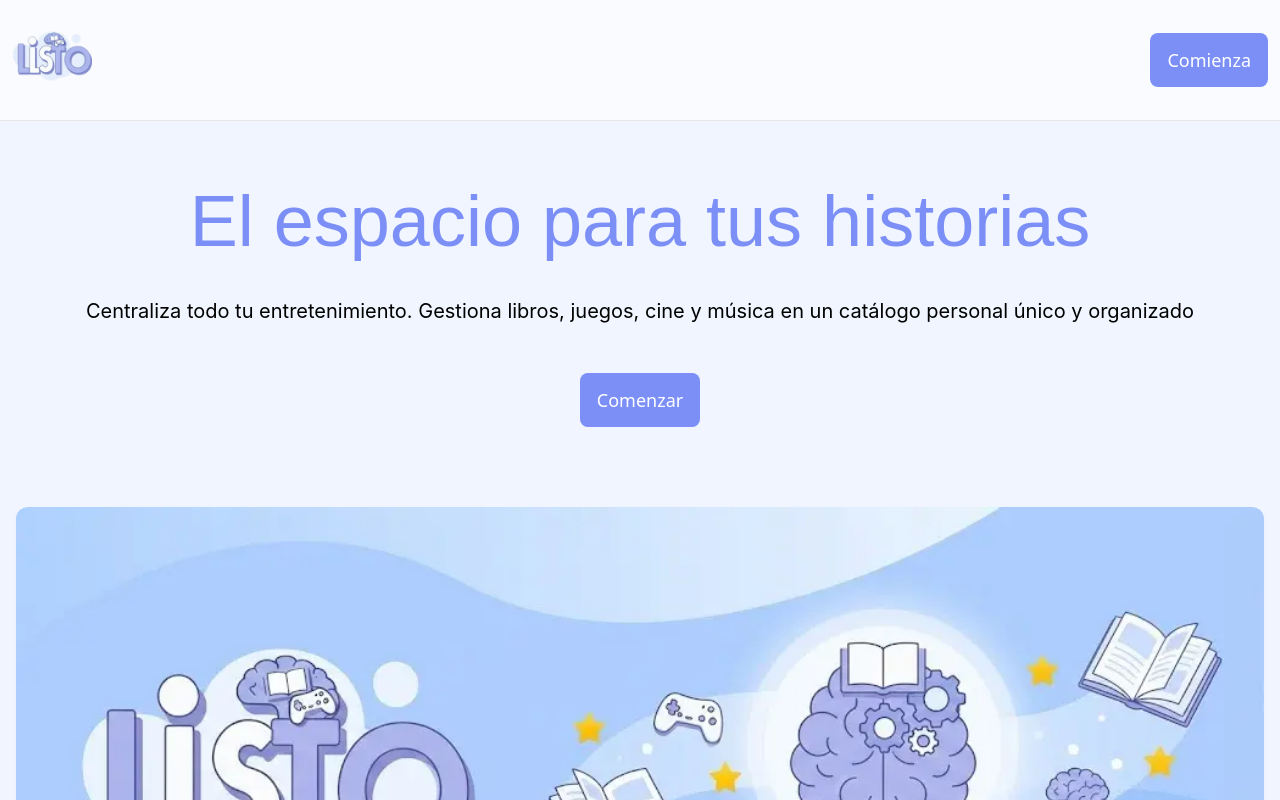
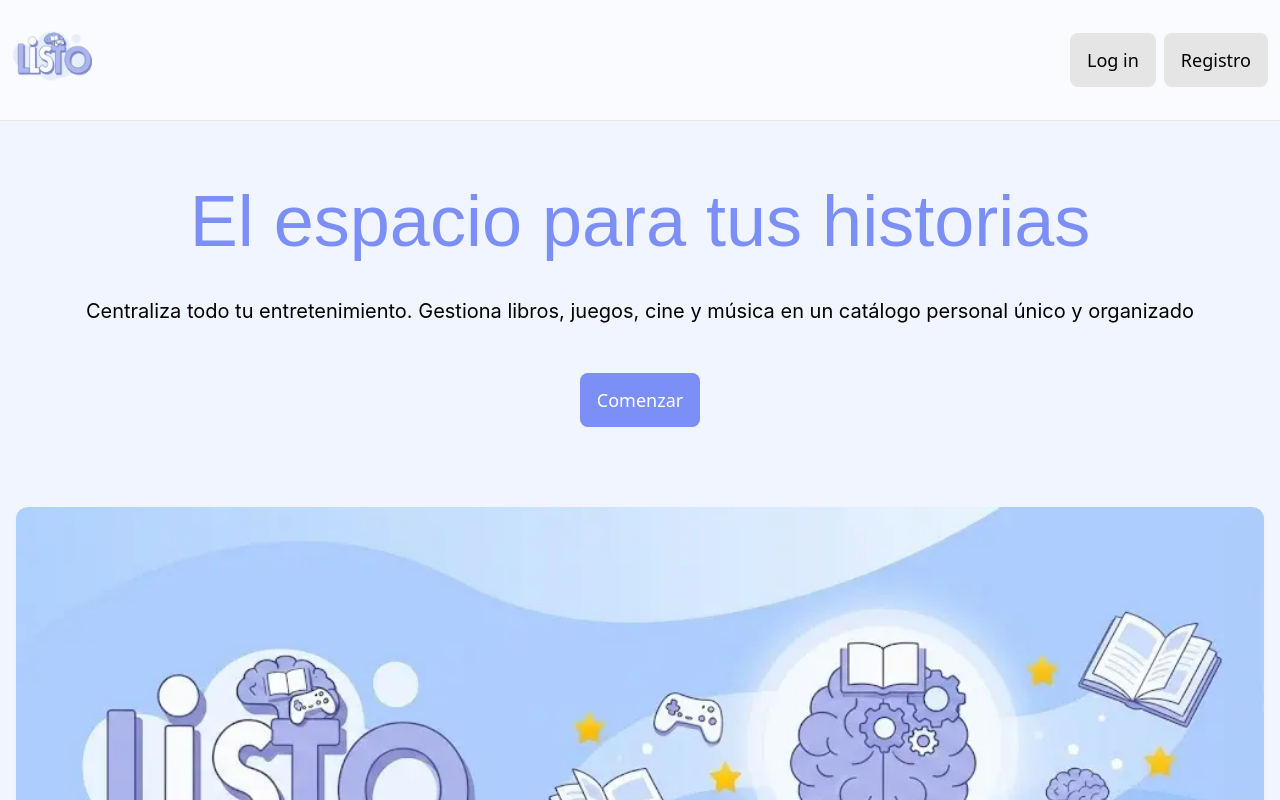
Before and after one commit to egilp04/listO, a React (Vite) app: page / in a window 1280 px wide. Shown: the top 800 px of the page. Built offline with nearby package versions, Linux system fonts and the light colour scheme.

Commit message:
logica boton is active

```diff
--- a/src/componentes/Navbar.tsx
+++ b/src/componentes/Navbar.tsx
@@ -1,6 +1,6 @@
 import { useState } from "react";
 import Button from "./Button";
-import { NavLink, useLocation, useNavigate } from "react-router-dom";
+import { NavLink, useNavigate } from "react-router-dom";
 
 interface NavbarProps {
   usuario?: string;
@@ -13,7 +13,6 @@ const Navbar: React.FC<NavbarProps> = ({
   estaLogueado = false,
   esAdmin = false,
 }) => {
-  const location = useLocation();
   const [close, setClose] = useState(true);
 
   const handleClick = () => {
@@ -25,7 +24,7 @@ const Navbar: React.FC<NavbarProps> = ({
   return (
     <nav className="relative flex justify-between items-center p-3 bg-primary-50 flex-wrap border border-b-neutral-200 border-t-0 border-l-0 border-r-0">
       <div className="flex items-center gap-3">
-        <NavLink to="/" className="navbar-logo">
+        <NavLink to="/" end className="navbar-logo">
           <img
             src="/src/assets/img/logo/logo.webp"
             alt="logo"
@@ -47,65 +46,49 @@ const Navbar: React.FC<NavbarProps> = ({
         </span>
       </div>
       <div
-        className={`${
-          close ? "hidden" : "flex absolute right-0 top-full bg-primary-50 p-4"
+        className={`${close ? "hidden" : "flex absolute right-0 top-full bg-primary-50 p-4"
           }  flex-col items-center gap-4 lg:mt-0 lg:flex lg:w-auto lg:flex-row`}
       >
         <div className="botones-navbar">
           {estaLogueado && (
             <>
-              <Button
-                variant="secundario"
-                onClick={() => {
-                  {
-                    navigate("/biblioteca");
-                  }
-                }}
-              >
+              <NavLink to="/biblioteca" className="nav-link">
+                {({ isActive }) => (
+                  <Button variant={isActive ? "primario" : "secundario"}>
                     Mi Biblioteca
                   </Button>
-              <Button
-                variant="secundario"
-                onClick={() => {
-                  {
-                    navigate("/estadisticas");
-                  }
-                }}
-              >
+                )}
+              </NavLink>
+              <NavLink to="/estadisticas" end className="nav-link">
+                {({ isActive }) => (
+                  <Button variant={isActive ? "primario" : "secundario"}>
                     Estadísticas
                   </Button>
-              <Button
-                variant="secundario"
-                onClick={() => {
-                  {
-                    navigate("/miperfil");
-                  }
-                }}
-              >
+                )}
+              </NavLink>
+              <NavLink to="/miperfil" className="nav-link">
+                {({ isActive }) => (
+                  <Button variant={isActive ? "primario" : "secundario"}>
                     Mi Perfil
                   </Button>
+                )}
+              </NavLink>
               {esAdmin && (
                 <>
-                  <Button
-                    variant="secundario"
-                    onClick={() => {
-                      {
-                        navigate("/estadisticas/globales");
-                      }
-                    }}
-                  >
+                  <NavLink to="/estadisticas/globales" className="nav-link">
+                    {({ isActive }) => (
+                      <Button variant={isActive ? "primario" : "secundario"}>
                         Estadísticas Globales
                       </Button>
-                  <Button
-                    variant="secundario"
-                    onClick={() => {
-                      {
-                        navigate("/gestion");
-                      }
-                    }}
-                  >
+                    )}
+                  </NavLink>
+                  <NavLink to="/gestion" className="nav-link">
+                    {({ isActive }) => (
+                      <Button variant={isActive ? "primario" : "secundario"}>
                         Gestión
                       </Button>
+                    )}
+                  </NavLink>
                 </>
               )}
             </>
@@ -113,27 +96,27 @@ const Navbar: React.FC<NavbarProps> = ({
         </div>
         <div className="botones-navbar">
           {!estaLogueado ? (
-            location.pathname === "/" ? (
-              <NavLink to="/login">
-                <Button variant="primario">Comienza</Button>
+            <>
+              <NavLink to="/login" className="nav-link">
+                {({ isActive }) => (
+                  <Button variant={isActive ? "primario" : "secundario"}>
+                    Log in
+                  </Button>
+                )}
               </NavLink>
-            ) : (
-              <>
-                <NavLink to="/login">
-                  <Button variant="secundario">Log in</Button>
-                </NavLink>
-                <NavLink to="/registro">
-                  <Button variant="secundario">Registro</Button>
+              <NavLink to="/registro" className="nav-link">
+                {({ isActive }) => (
+                  <Button variant={isActive ? "primario" : "secundario"}>
+                    Registro
+                  </Button>
+                )}
               </NavLink>
             </>
-            )
           ) : (
             <Button
               variant="fantasma"
               onClick={() => {
-                {
                 navigate("/");
-                }
               }}
             >
               Salir
@@ -144,5 +127,4 @@ const Navbar: React.FC<NavbarProps> = ({
     </nav>
   );
 };
-
 export default Navbar;
--- a/src/styles/components.css
+++ b/src/styles/components.css
@@ -45,6 +45,10 @@
 
   .botones-navbar {
     @apply flex flex-col lg:flex-row gap-2 w-full lg:w-auto justify-center;
+  }
+
+  .nav-link {
+    @apply no-underline text-inherit;
   }
 
   .table-admin {
```
Lines whose indentation alone changed are shown as unchanged.
